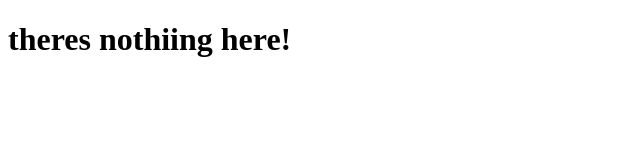
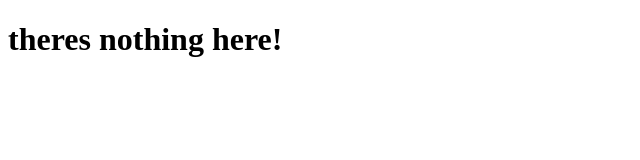
Before and after one commit to 4ndr0m3d4-31/4ndr0m3d3-31.github.io, a plain HTML site: page index.html in a window 1280 px wide. Shown: the full height of the page, 0-640 px from the left. Drawn offline with Linux system fonts and the light colour scheme.

Commit message:
Update index.html

```diff
--- a/index.html
+++ b/index.html
@@ -9,7 +9,7 @@
 </head>
 
 <body>
-  <h1>theres nothiing here!</h1>
+  <h1>theres nothing here!</h1>
   <script src="app.js"></script>
 </body>
 </html>
```
